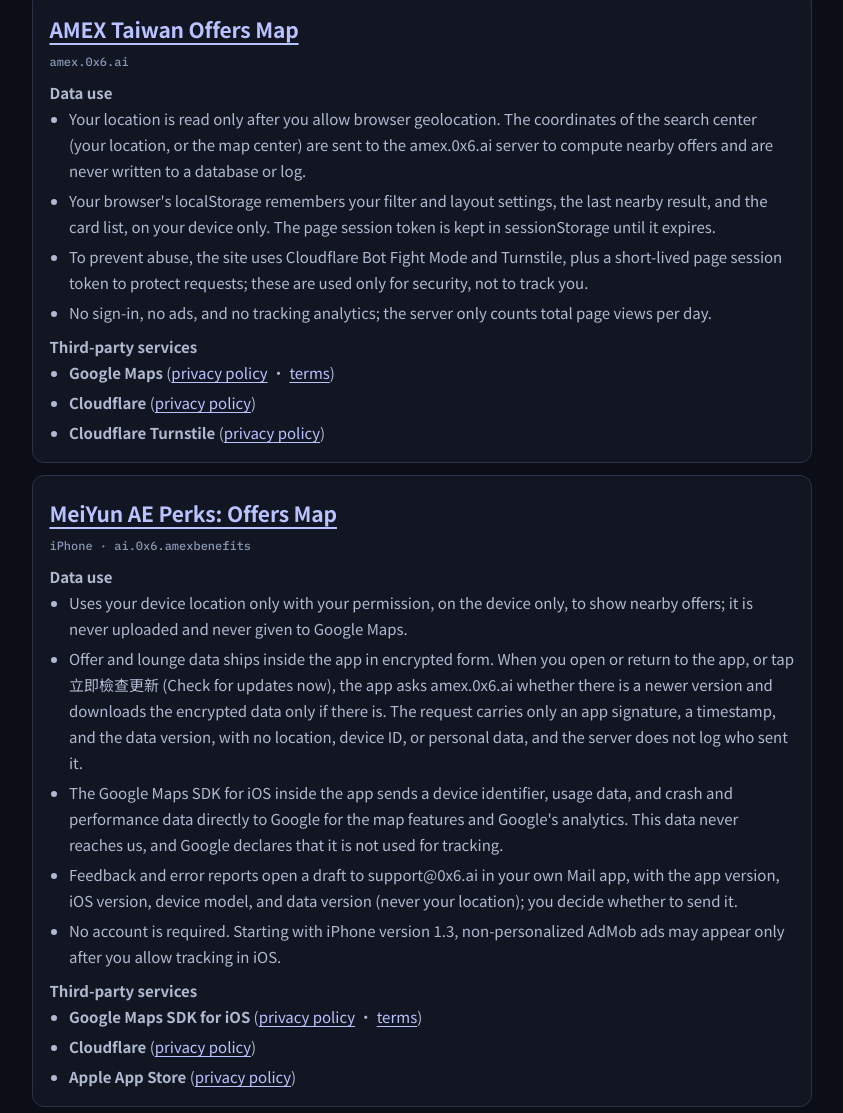
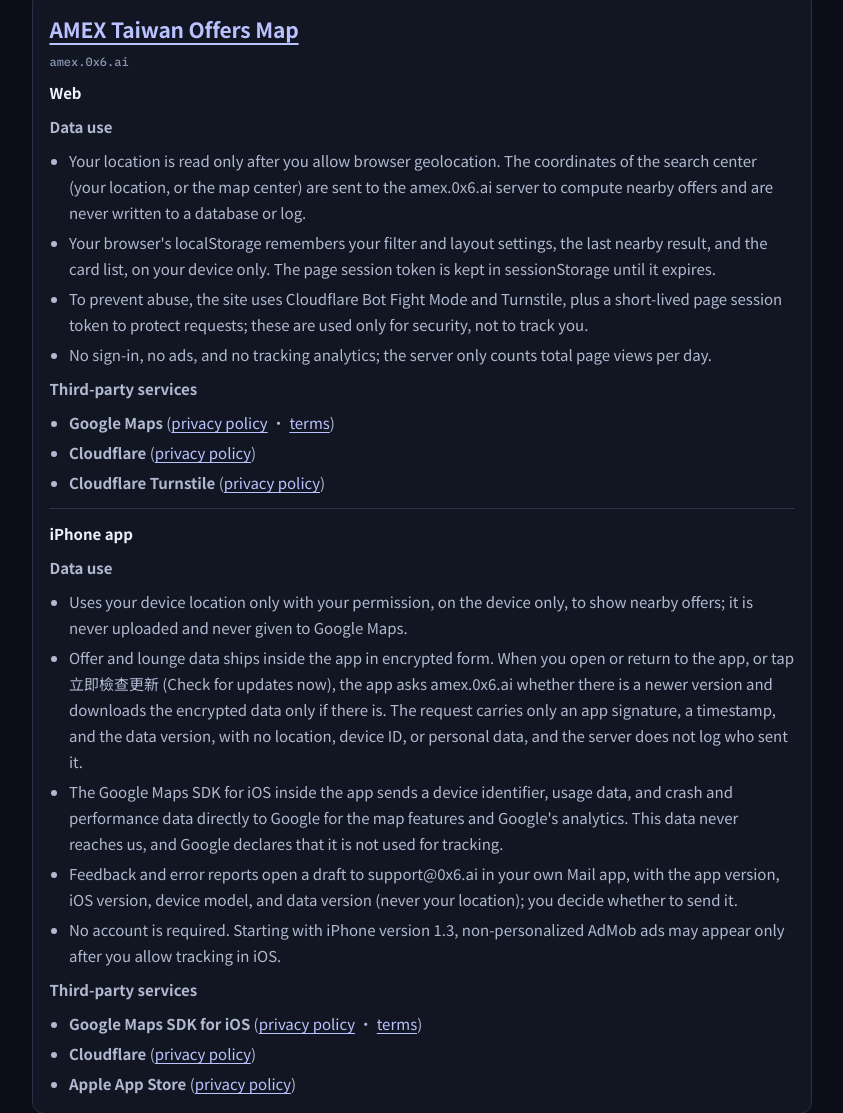
Before and after one commit to nctu6/nctu6.github.io, a plain HTML site: page privacy.html in a window 1280 px wide. Shown: the part 8610-9723 px from the top of the page, without its empty margins (376-1219 px from the left). Drawn offline with Linux system fonts and the light colour scheme.

Commit message:
Consolidate MeiYun privacy under its current name and domain

```diff
--- a/apps.js
+++ b/apps.js
@@ -393,18 +393,27 @@
     });
   }
 
+  function privacyDetails({ data: uses, services = [] }) {
+    return [
+      el("p", { class: "app-label", text: ui("dataUse") }),
+      el("ul", {}, (L(uses) || []).map((text) => el("li", { text }))),
+      el("p", { class: "app-label", text: ui("services") }),
+      services.length ? el("ul", {}, services.map((id) => el("li", {}, serviceLink(id)))) : el("p", { text: ui("noServices") })
+    ];
+  }
+
   function renderCoverage(root) {
-    root.innerHTML = "";
-    data.apps.forEach((app) => {
-      const services = (app.services || []);
-      root.append(el("div", { class: "app-entry" },
+    const entries = data.apps.map((app) => {
+      const details = app.privacyPlatforms
+        ? app.privacyPlatforms.map((platform) => el("section", { class: "app-platform" },
+          el("h4", { text: L(platform.name) }), privacyDetails(platform)))
+        : privacyDetails(app);
+      return el("div", { class: "app-entry" },
         el("h3", {}, appTitle(app)),
         el("div", { class: "app-meta", text: app.domain || "" }),
-        el("p", { class: "app-label", text: ui("dataUse") }),
-        el("ul", {}, (L(app.data) || []).map((d) => el("li", { text: d }))),
-        el("p", { class: "app-label", text: ui("services") }),
-        services.length ? el("ul", {}, services.map((id) => el("li", {}, serviceLink(id)))) : el("p", { text: ui("noServices") })));
+        details);
     });
+    root.replaceChildren(...entries);
   }
 
   function renderTerms(root) {
--- a/apps.json
+++ b/apps.json
@@ -1,5 +1,5 @@
 {
-  "_comment": "Single source of truth for 0x6.ai works and apps. Add one entry to `apps` to publish a new work: it appears on the works page (when listed is true), the privacy policy's per-app section, and the terms' list. Order = newest first. `pinned: true` keeps a work first in every sort while it matches the filter. Optional `popularityApi` is a public URL returning { \"score\", \"metric\", \"updated\" }; a daily GitHub Action (scripts/update-popularity.mjs) collects the scores into /popularity.json, which drives the Popular sort (higher score first; apps without a score follow, newest first) and the front-page top three scored works, excluding pinned works. Optional summary is short card copy; category can specify ai or game for a web work. Text fields are { \"zh-Hant\": ..., \"en\": ... }, with an optional \"ja\" shown on the pages that offer 日本語 (privacy.html, external-transmission.html); without \"ja\" those pages show \"en\". Optional `statsApi` is a public URL returning live counts as non-negative integers (e.g. { \"entries\", \"agents\" }); when set, `descriptionStats` holds per-language templates with {placeholders} filled from it on page load. `description` must stay number-free: it is shown first and whenever the stats fetch fails, times out, or is invalid.",
+  "_comment": "Single source of truth for 0x6.ai works and apps. Add one entry to `apps` to publish a new work: it appears on the works page (when listed is true), the privacy policy's per-app section, and the terms' list. Order = newest first. `pinned: true` keeps a work first in every sort while it matches the filter. Optional `popularityApi` is a public URL returning { \"score\", \"metric\", \"updated\" }; a daily GitHub Action (scripts/update-popularity.mjs) collects the scores into /popularity.json, which drives the Popular sort (higher score first; apps without a score follow, newest first) and the front-page top three scored works, excluding pinned works. Optional summary is short card copy; category can specify ai or game for a web work. For a work with distinct web and app privacy practices, privacyPlatforms holds named sections with their own data and services lists. Text fields are { \"zh-Hant\": ..., \"en\": ... }, with an optional \"ja\" shown on the pages that offer 日本語 (privacy.html, external-transmission.html); without \"ja\" those pages show \"en\". Optional `statsApi` is a public URL returning live counts as non-negative integers (e.g. { \"entries\", \"agents\" }); when set, `descriptionStats` holds per-language templates with {placeholders} filled from it on page load. `description` must stay number-free: it is shown first and whenever the stats fetch fails, times out, or is invalid.",
   "services": {
     "github-pages": {
       "name": "GitHub Pages",
@@ -780,9 +780,9 @@
       "url": "https://amex.0x6.ai/",
       "domain": "amex.0x6.ai",
       "name": {
-        "zh-Hant": "美國運通台灣優惠地圖",
+        "zh-Hant": "美運優惠：附近刷卡優惠地圖",
         "en": "AMEX Taiwan Offers Map",
-        "ja": "美運優惠（ウェブ版）"
+        "ja": "美運優惠"
       },
       "tags": {
         "zh-Hant": [
@@ -851,6 +851,13 @@
           }
         }
       ],
+      "privacyPlatforms": [
+        {
+          "name": {
+            "zh-Hant": "網頁版",
+            "en": "Web",
+            "ja": "ウェブ版"
+          },
           "data": {
             "zh-Hant": [
               "只有在你允許瀏覽器定位後才會取得位置。搜尋中心的座標（你的位置，或地圖中心）會傳到 amex.0x6.ai 的伺服器來計算附近的優惠，不會寫入資料庫或記錄檔。",
@@ -875,41 +882,13 @@
             "google-maps",
             "cloudflare",
             "cloudflare-turnstile"
-      ],
-      "disclaimer": {
-        "zh-Hant": "本服務為非官方作品，與美國運通（American Express）無關，也未獲其認可或贊助。優惠內容以美國運通及商家公告為準。",
-        "en": "This is an unofficial work, not affiliated with, endorsed, or sponsored by American Express. Offer details follow American Express and merchant announcements.",
-        "ja": "本サービスは非公式の作品です。アメリカン・エキスプレスとは関係がなく、同社による承認や支援もありません。優待の詳細はアメリカン・エキスプレスや加盟店の公式案内をご確認ください。"
-      }
+          ]
         },
         {
-      "id": "amex-ios",
-      "work": "003",
-      "listed": false,
-      "kind": "ios",
-      "visual": "map",
-      "url": "https://apps.apple.com/tw/app/6821340794",
-      "domain": "iPhone · ai.0x6.amexbenefits",
           "name": {
-        "zh-Hant": "美運優惠：附近刷卡優惠地圖",
-        "en": "MeiYun AE Perks: Offers Map",
-        "ja": "美運優惠（iPhone アプリ）"
-      },
-      "tags": {
-        "zh-Hant": [
-          "iPhone",
-          "地圖",
-          "非官方"
-        ],
-        "en": [
-          "iPhone",
-          "Map",
-          "Unofficial"
-        ]
-      },
-      "description": {
-        "zh-Hant": "美國運通台灣優惠地圖的 iPhone 版，已在 App Store 免費上架。允許定位後，會列出你附近可用的優惠。",
-        "en": "The iPhone version of the AMEX Taiwan Offers Map, now free on the App Store. Allow location access and it lists the offers available nearby."
+            "zh-Hant": "iPhone App",
+            "en": "iPhone app",
+            "ja": "iPhone アプリ"
           },
           "data": {
             "zh-Hant": [
@@ -938,11 +917,13 @@
             "google-maps-ios",
             "cloudflare",
             "app-store"
+          ]
+        }
       ],
       "disclaimer": {
-        "zh-Hant": "本 App 為非官方作品，與美國運通（American Express）無關，也未獲其認可或贊助。優惠內容以美國運通及商家公告為準。",
-        "en": "This app is an unofficial work, not affiliated with, endorsed, or sponsored by American Express. Offer details follow American Express and merchant announcements.",
-        "ja": "本アプリは非公式の作品です。アメリカン・エキスプレスとは関係がなく、同社による承認や支援もありません。優待の詳細はアメリカン・エキスプレスや加盟店の公式案内をご確認ください。"
+        "zh-Hant": "本服務為非官方作品，與美國運通（American Express）無關，也未獲其認可或贊助。優惠內容以美國運通及商家公告為準。",
+        "en": "This is an unofficial work, not affiliated with, endorsed, or sponsored by American Express. Offer details follow American Express and merchant announcements.",
+        "ja": "本サービスは非公式の作品です。アメリカン・エキスプレスとは関係がなく、同社による承認や支援もありません。優待の詳細はアメリカン・エキスプレスや加盟店の公式案内をご確認ください。"
       }
     },
     {
--- a/privacy.html
+++ b/privacy.html
@@ -47,9 +47,9 @@
   }
 }
   </script>
-  <link rel="stylesheet" href="/site.css">
+  <link rel="stylesheet" href="/site.css?v=amex-privacy">
 </head>
-<body data-page="privacy" data-langs="zh-Hant en ja">
+<body data-page="privacy" data-langs="zh-Hant en ja" data-apps-src="/apps.json?v=amex-privacy">
   <a class="skip-link" href="#main" data-i18n="skipContent">跳至主要內容</a>
   <header class="site-header">
     <div class="header-inner shell">
@@ -240,7 +240,7 @@
   </footer>
 
   <script src="/i18n.js"></script>
-  <script src="/apps.js"></script>
+  <script src="/apps.js?v=amex-privacy"></script>
   <script src="/site.js"></script>
 </body>
 </html>
--- a/site.css
+++ b/site.css
@@ -332,6 +332,9 @@ a.tile-link:focus-visible { outline: none; }
 .summary strong, .summary span { display: block; }
 .summary span, .app-meta { color: var(--quiet); }
 .app-entry > * + * { margin-top: 8px; }
+.app-platform { display: grid; gap: 8px; }
+.app-platform + .app-platform { border-top: 1px solid var(--line); margin-top: 12px; padding-top: 12px; }
+.app-platform h4 { margin: 0; }
 .app-meta { font: 500 12px/20px var(--mono); }
 .app-label, .facts dt { font-weight: 700; }
 .facts { display: grid; grid-template-columns: minmax(0, 160px) minmax(0, 1fr); gap: 7px 16px; }
```
Also changed, not shown: about.html (+3 -3 lines). Lines whose indentation alone changed are shown as unchanged.
